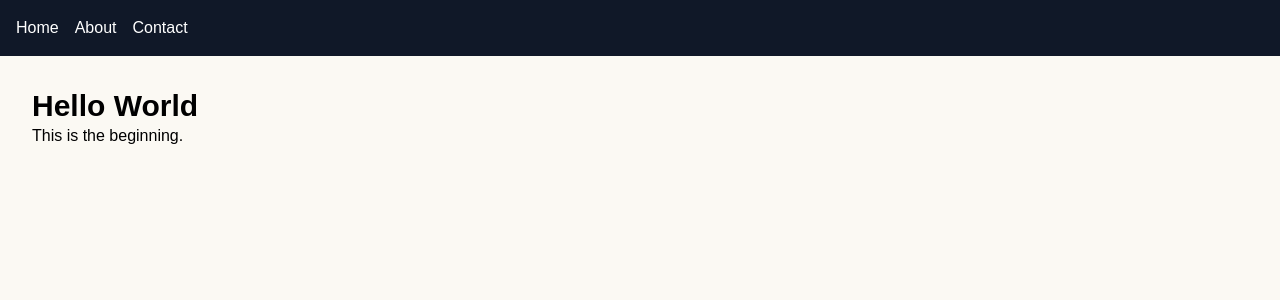
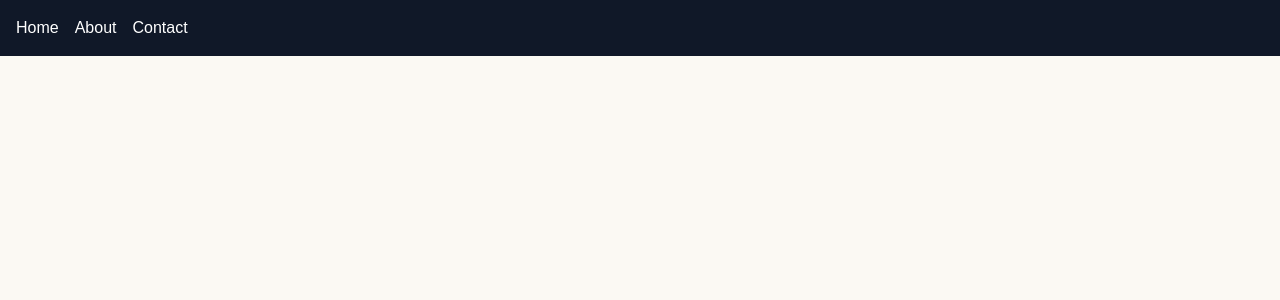
Before and after one commit to VEAJAY/Heroes-Sober-Living, a Next.js app: page / in a window 1280 px wide. Shown: the top 300 px of the page. Built offline with nearby package versions, Linux system fonts and the light colour scheme.

Commit message:
Navbar started

```diff
--- a/app/page.tsx
+++ b/app/page.tsx
@@ -1,8 +1,3 @@
 export default function Home() {
-  return (
-    <main className="p-8">
-      <h1 className="text-3xl font-bold">Hello World</h1>
-      <p>This is the beginning.</p>
-    </main>
-  );
+  return <main></main>;
 }
```
